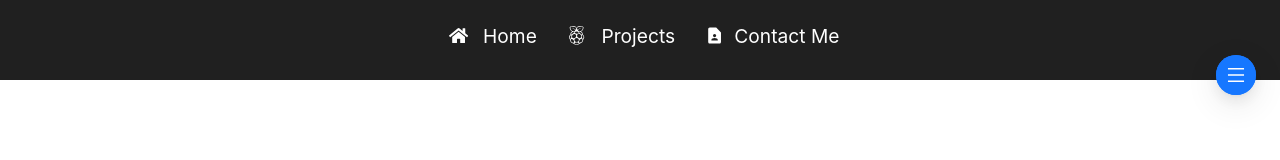
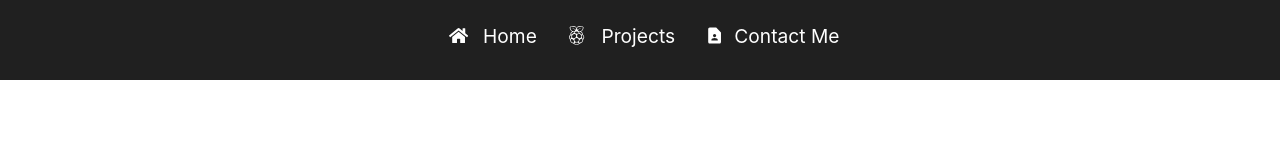
Before and after one commit to ThierryKlougbo/thierryklougbo.github.io, a React (Create React App) app: page /login in a window 1280 px wide. Shown: the top 160 px of the page. Built offline with nearby package versions, Linux system fonts and the light colour scheme.

Commit message:
Layout changed

```diff
--- a/src/App.js
+++ b/src/App.js
@@ -15,14 +15,12 @@ import Register from "./authentication/Register";
 import Login from "./authentication/Login";
 import Contact from "./Contactpage";
 import Pricing from "./Pricing";
-import FloatingButton from "./partials/FloatingButton";
 
 function App() {
   return (
       <Router>
         <div className="App">
             <Header />
-            <FloatingButton />
             <Routes>
                 <Route path="/" exact element={<Frontpage/>} />
                 <Route path="/projects" element={<Projectpage/>} />
--- a/src/Frontpage.css
+++ b/src/Frontpage.css
@@ -81,7 +81,7 @@ h6.introduction{
 
 /**Hovering cards**/
 .hoveredCard{
-    background: black;
+    background-color: black;
     color: white;
     border: 1px solid black;
 
@@ -96,7 +96,12 @@ h6.introduction{
     width: 70em;
     margin: auto;
 
-    padding:3em;
+
+    /* padding:3em; */
+}
+.hoveredCard.card.card-body{
+    background-color: rgba(0, 0, 0, 0.95);
+    padding-bottom: 1em;
 }
 
 .content_markup{
--- a/src/Projectpage.js
+++ b/src/Projectpage.js
@@ -71,7 +71,7 @@ function Projectpage(){
                 <Grid className={"gromGrid"}
                     areas={[
                     {name: 'cardCoursetimer', start: [0, 0], end: [0, 0]},
-                    {name: 'cardUltimata', start: [2, 0], end: [2, 0]},
+                    {name: 'cardUltimata', start: [0, 1], end: [0, 1]},
                     {name: 'coursetimerPic', start:[1, 0], end: [1,0]},
                     {name: 'discordFrame', start: [1, 1], end: [2, 1]}
                     ]}
--- a/src/partials/FloatingButton.js
+++ /dev/null
@@ -1,18 +0,0 @@
-import {MenuOutlined} from "@ant-design/icons";
-import {FloatButton} from "antd";
-import {FaHome, FaRaspberryPi} from "react-icons/fa";
-import {MdContactPage} from "react-icons/md";
-import React from "react";
-
-export default function FloatingButton() {
-    return (<FloatButton.Group
-        trigger={"hover"}
-        type={"primary"}
-        style={{top: 50, bottom:700}}
-        icon={<MenuOutlined/>}
-    >
-        <FloatButton href={"/projects"} icon={<FaRaspberryPi style={{marginRight: '10px', marginBottom: '5'}}/>}/>
-        <FloatButton href={"/"} icon={<FaHome style={{marginRight: '10px', marginBottom: '5'}}/>}/>
-        <FloatButton href={"/contactMe"} icon={<MdContactPage style={{marginRight: '10px', marginBottom: '5'}}/>}/>
-    </FloatButton.Group>)
-}
--- a/src/partials/Header.js
+++ b/src/partials/Header.js
@@ -5,8 +5,7 @@ import React, {useState} from 'react';
 import { Link } from 'react-router-dom'
 import {FaHome, FaRaspberryPi } from "react-icons/fa";
 import {MdContactPage, MdOutlinePriceCheck} from "react-icons/md"
-import {FloatButton} from "antd";
-import {CommentOutlined, MenuOutlined} from "@ant-design/icons"
+
 
 export default function Header(){
     const [state, setState] = useState(0);
```
Also changed, not shown: 1 other file (tests, documents, lock files or other folders).
